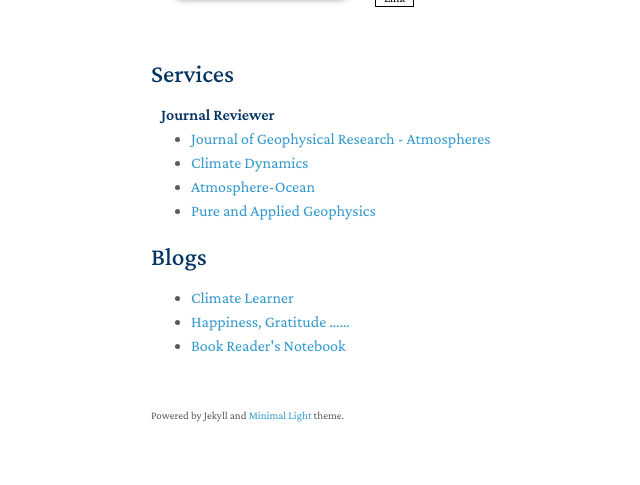
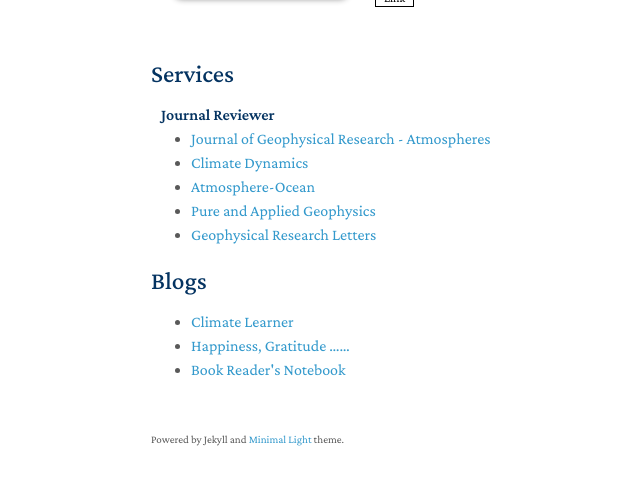
Before and after one commit to diptiSH/diptiSH.github.io, a Jekyll site: the page built from index.md, in a window 1280 px wide and 1301 px high, cut to the strip 781-1266 px from the top of the window. Shown: the whole strip, without its empty margins (319-959 px from the left). Built offline with Jekyll 4.4.1, drawn with Linux system fonts in a browser that asks for light colours; nearby versions of some CDN libraries; a style sheet for code colours, icons or effects is not loaded; our own code applies the rules of GitHub Pages for plain Markdown files.

Commit message:
Update services.md

```diff
--- a/_includes/services.md
+++ b/_includes/services.md
@@ -7,4 +7,5 @@
   <li><a href="https://link.springer.com/journal/382">Climate Dynamics</a></li>
   <li><a href="https://www.tandfonline.com/journals/tato20">Atmosphere-Ocean</a></li>
    <li><a href="https://link.springer.com/journal/24">Pure and Applied Geophysics</a></li>
+  <li><a href="https://agupubs.onlinelibrary.wiley.com/journal/19448007">Geophysical Research Letters</a></li>
 </ul>
```
